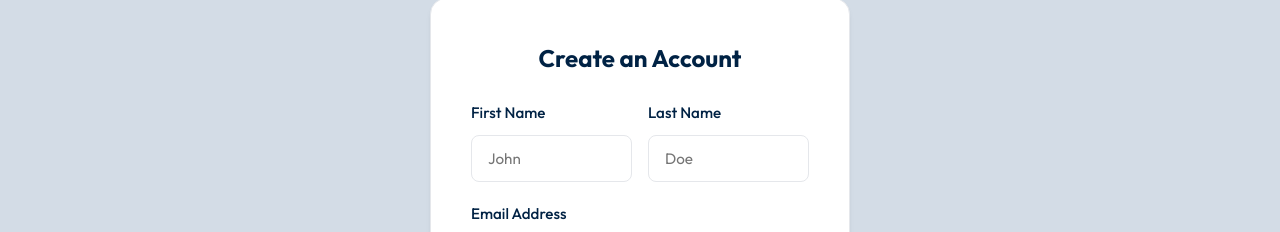
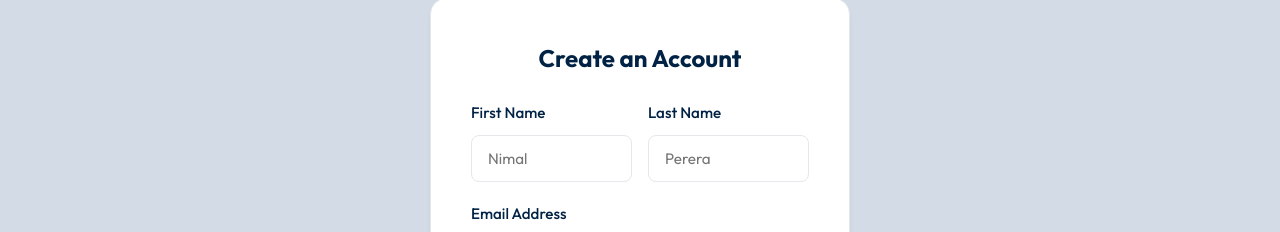
Before and after one commit to dxnuzz/WayGo-web-project, a React (Vite) app in the folder frontend/: page /auth in a window 1280 px wide. Both pictures are taken after a click on the element "Register". Shown: the part 250-482 px from the top of the page. Built offline with nearby package versions, Linux system fonts and the light colour scheme.

Commit message:
Update placeholder values in RegisterForm

```diff
--- a/frontend/src/pages/Auth/RegisterForm.jsx
+++ b/frontend/src/pages/Auth/RegisterForm.jsx
@@ -13,7 +13,7 @@ const RegisterForm = ({ formData, handleChange, handleSubmit, error, success })
             type="text"
             name="f_name"
             className="form-control"
-            placeholder="John"
+            placeholder="Nimal"
             value={formData.f_name}
             onChange={handleChange}
             required
@@ -25,7 +25,7 @@ const RegisterForm = ({ formData, handleChange, handleSubmit, error, success })
             type="text"
             name="l_name"
             className="form-control"
-            placeholder="Doe"
+            placeholder="Perera"
             value={formData.l_name}
             onChange={handleChange}
             required
```
